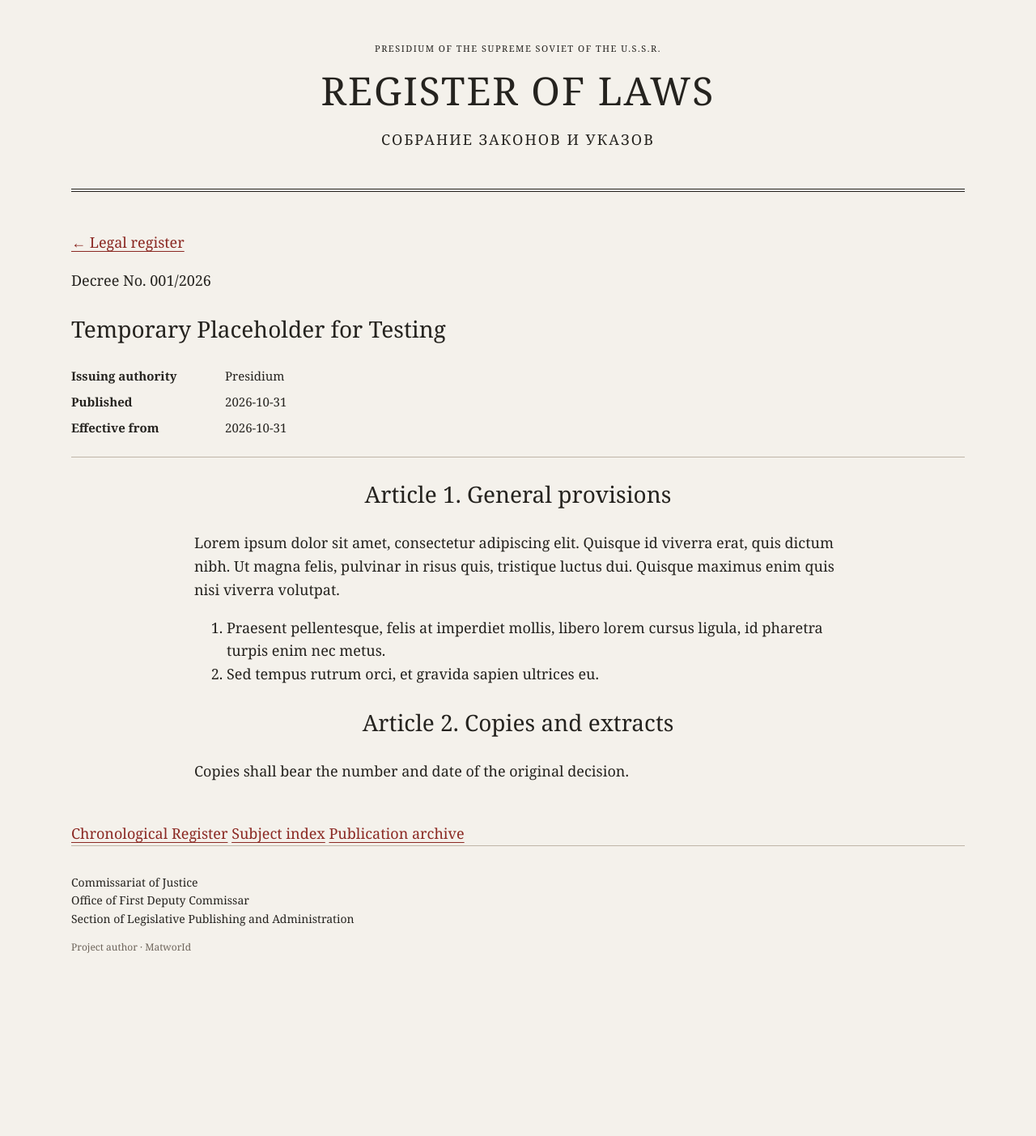
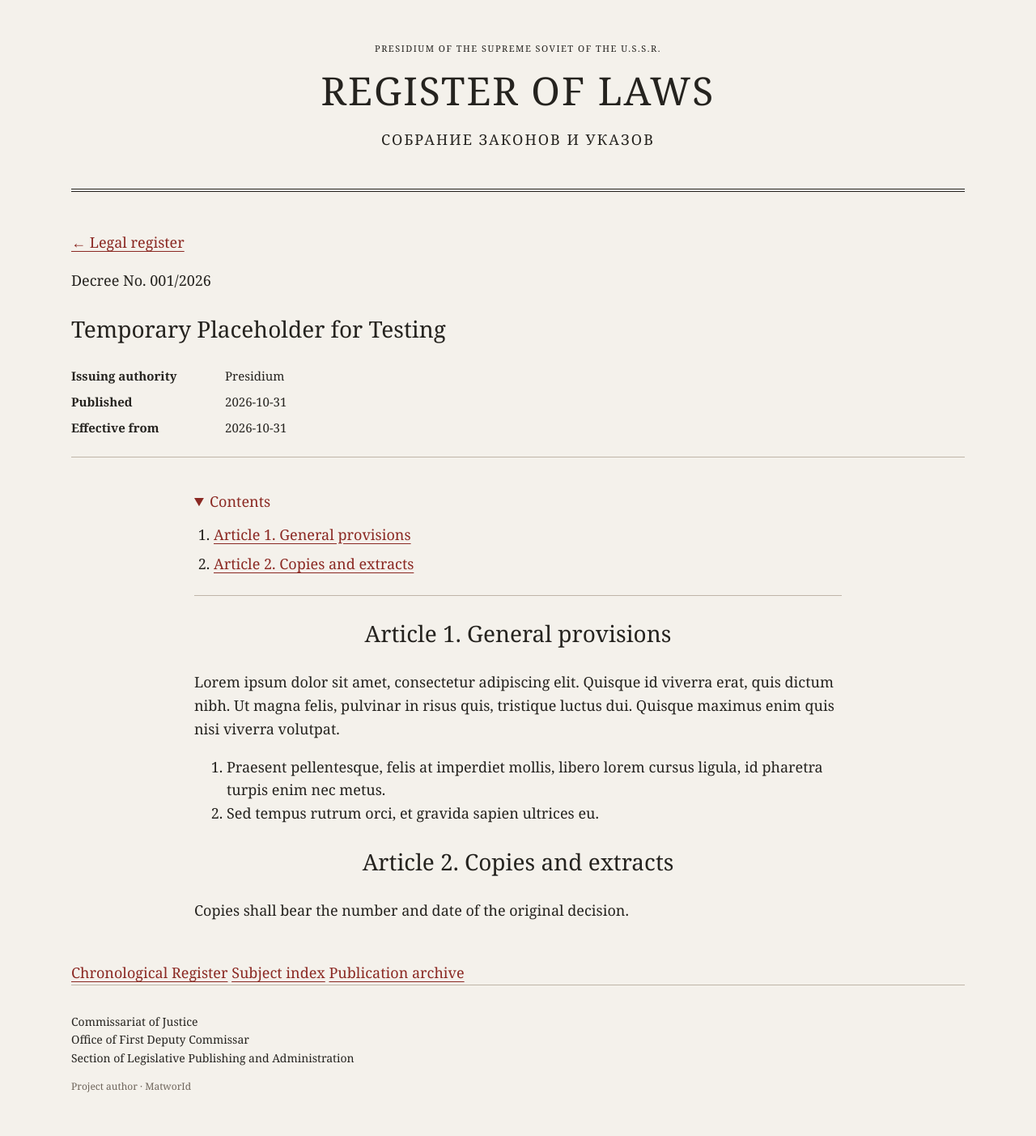
Before and after one commit to vi-ussr/registry-of-laws, a Jekyll site: the page built from _laws/test-law.md, in a window 1280 px wide. Shown: the whole page at 81% size. Built offline with Jekyll 4.4.1, drawn with Linux system fonts in a browser that asks for light colours; before the commit the page ends 1231 px from its top, so only the background shows below that.

Commit message:
Add table of contents for laws

```diff
--- a/_layouts/law.html
+++ b/_layouts/law.html
@@ -22,7 +22,16 @@ layout: default
     <dd>{{ page.effective | escape }}</dd>
   </dl>
 
+  <nav class="law-contents" aria-label="Document contents" hidden>
+    <details open>
+      <summary>Contents</summary>
+      <ol id="law-contents-list"></ol>
+    </details>
+  </nav>
+
   <div class="law-text">
     {{ content }}
   </div>
 </article>
+
+<script src="{{ '/assets/js/law-contents.js' | relative_url }}" defer></script>
--- a/assets/css/style.css
+++ b/assets/css/style.css
@@ -333,3 +333,30 @@ footer nav {
     grid-template-columns: 1fr;
   }
 }
+
+.law-contents {
+  max-width: 800px;
+  margin: 24px auto;
+  padding: 16px 0;
+  border-bottom: 1px solid var(--line);
+}
+
+.law-contents summary {
+  cursor: pointer;
+  color: var(--accent);
+}
+
+.law-contents ol {
+  margin: 12px 0 0;
+  padding-left: 24px;
+}
+
+.law-contents li {
+  margin: 8px 0;
+}
+
+@media print {
+  .law-contents {
+    display: none;
+  }
+}
--- /dev/null
+++ b/assets/js/law-contents.js
@@ -0,0 +1,19 @@
+const contents = document.querySelector(".law-contents");
+const contentsList = document.querySelector("#law-contents-list");
+const articleHeadings = document.querySelectorAll(".law-text h2[id]");
+
+if (contents && contentsList && articleHeadings.length > 0) {
+  articleHeadings.forEach(function (heading) {
+    const item = document.createElement("li");
+    const link = document.createElement("a");
+
+    link.setAttribute("href", "#" + encodeURIComponent(heading.id));
+    link.textContent = heading.textContent;
+    heading.setAttribute("tabindex", "-1");
+
+    item.append(link);
+    contentsList.append(item);
+  });
+
+  contents.hidden = false;
+}
```
